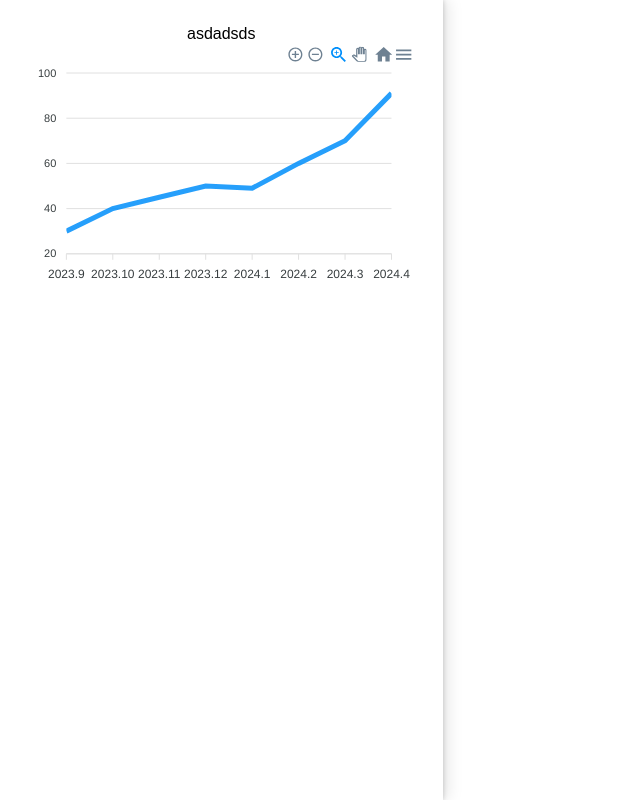
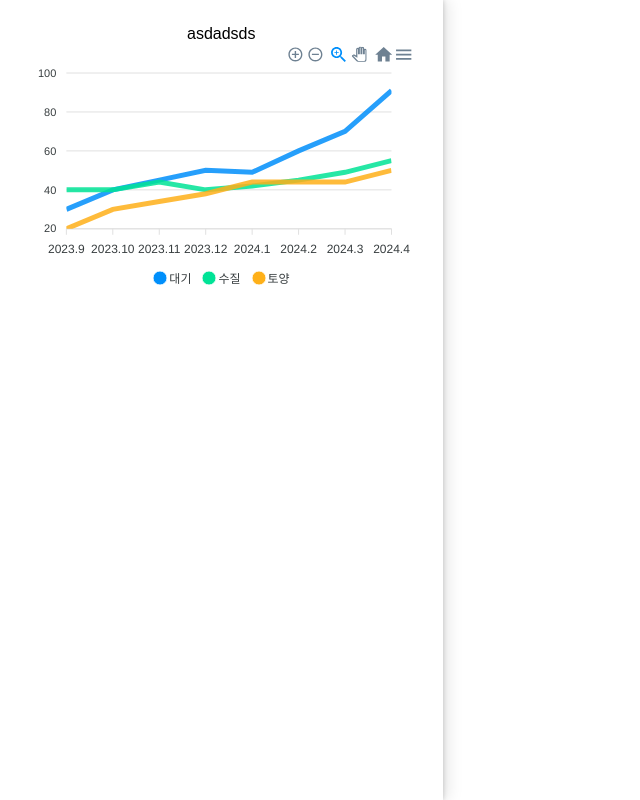
Before and after one commit to qorjiwon/2024_KHUTHON, a React (Create React App) app: page / in a window 1280 px wide. Shown: the whole page, without its empty margins (0-640 px from the left). Built offline with nearby package versions, Linux system fonts and the light colour scheme.

Commit message:
add more chart data

```diff
--- a/src/Sidebar/Graph.tsx
+++ b/src/Sidebar/Graph.tsx
@@ -1,22 +1,5 @@
 import React, { Component } from "react";
 import Chart from "react-apexcharts";
-
-type ChartData = {
-    options: {
-        chart: {
-            id: "basic-bar"
-        },
-        xaxis: {
-            categories: [1991, 1992, 1993, 1994, 1995, 1996, 1997, 1998]
-        }
-    },
-    series: [
-        {
-            name: "series-1",
-            data: [30, 40, 45, 50, 49, 60, 70, 91]
-        }
-    ]
-};
 
 export const Graph = () => {
     const tempChartData = {
@@ -31,8 +14,16 @@ export const Graph = () => {
             },
             series: [
                 {
-                    name: "series-1",
+                    name: "대기",
                     data: [30, 40, 45, 50, 49, 60, 70, 91]
+                },
+                {
+                    name: "수질",
+                    data: [40, 40, 44, 40, 42, 45, 49, 55]
+                },
+                {
+                    name: "토양",
+                    data: [20, 30, 34, 38, 44, 44, 44, 50]
                 }
             ]
         }
```
